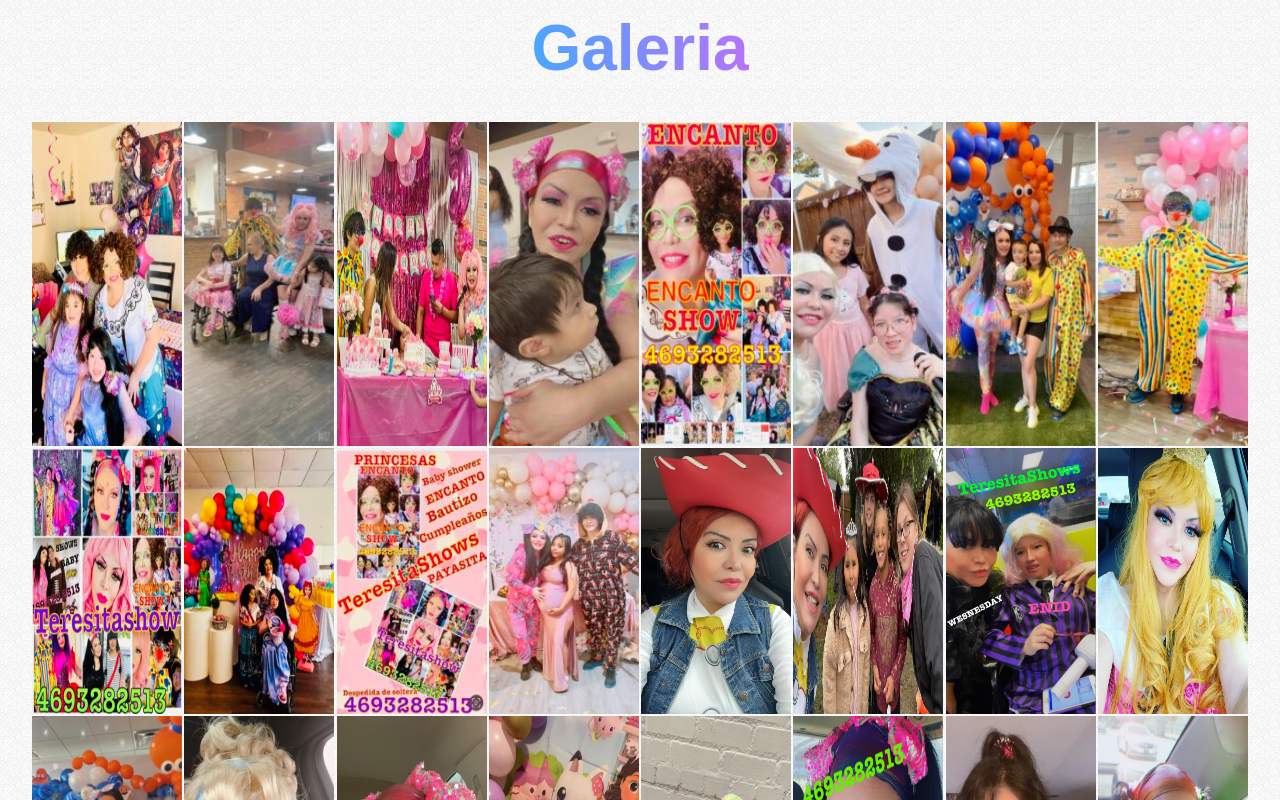
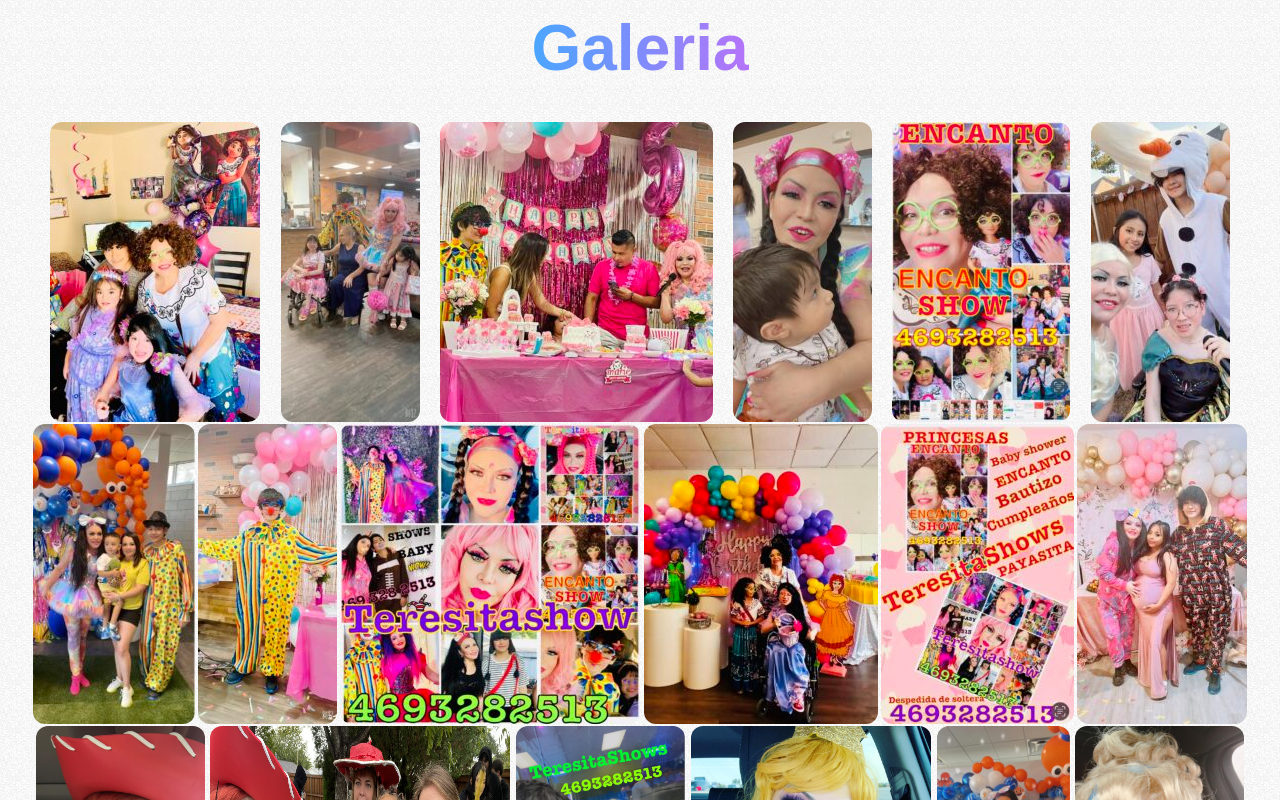
Before and after one commit to axemanks/teresitashows-nextjs, a Next.js app: page / in a window 1280 px wide. Shown: the part 2680-3480 px from the top of the page. Built offline with nearby package versions, Linux system fonts and the light colour scheme.

Commit message:
added maxWidth and maxHeigh to gallery

```diff
--- a/components/Gallery.tsx
+++ b/components/Gallery.tsx
@@ -60,13 +60,16 @@ const Gallery = (props: Props) => {
                 key={index}
                 src={image}
                 alt={`Gallery ${index}`}
-                className='gallery-image'
-                objectFit='fill'
-                sizes='100vw'
+                className='gallery-image rounded-xl'
+                objectFit='contain'
+                sizes='small'
+                placeholder='blur'
 
                 style={{
-                  width: '150px',
+                  width: 'auto',
+                  maxWidth: '300px',
                   height: 'auto',
+                  maxHeight: '300px',
                 }}
 
                 />
```
